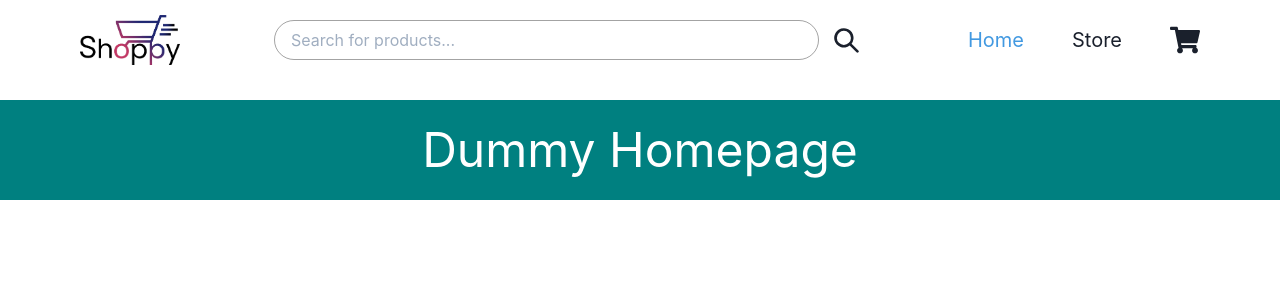
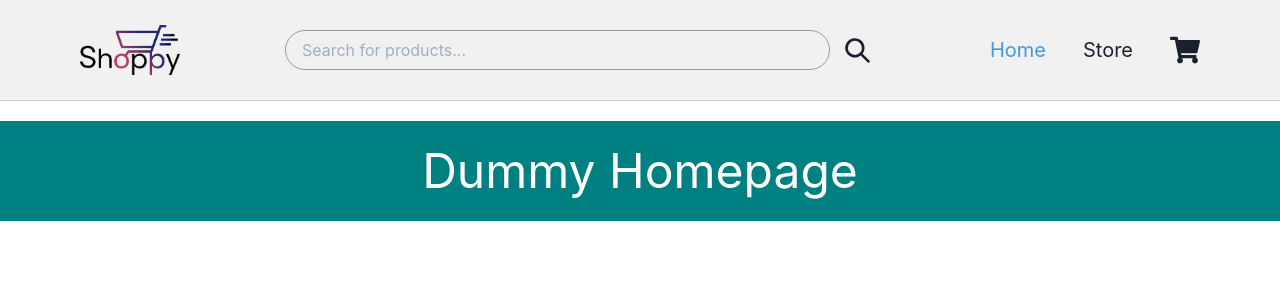
Before and after one commit to CodersCamp2021/team-lp-project-2, a React (Create React App) app: page / in a window 1280 px wide. Shown: the top 300 px of the page. Built offline with nearby package versions, Linux system fonts and the light colour scheme; no server answers.

Commit message:
fix backgeound in hamburger menu, added bg color to navbar

```diff
--- a/src/components/Navigation/MenuLinks.js
+++ b/src/components/Navigation/MenuLinks.js
@@ -1,5 +1,10 @@
 import React from 'react';
-import { Stack, Flex, Link as ChakraLink } from '@chakra-ui/react';
+import {
+  Stack,
+  Flex,
+  Link as ChakraLink,
+  StackDivider,
+} from '@chakra-ui/react';
 import { FaShoppingCart } from 'react-icons/fa';
 import { useMatch, Link as RouterLink } from 'react-router-dom';
 
@@ -25,9 +30,14 @@ const MenuLinks = ({ isMenuOpen }) => {
       textAlign="center"
       top="80px"
       left="0"
-      gap="40px"
+      gap="10px"
       pt={{ base: '40px', md: '0' }}
       pb={{ base: '40px', md: '0' }}
+      bg="#f1f1f1"
+      borderBottom={{ base: '1px solid #ccc', md: 'none' }}
+      divider={
+        <StackDivider borderColor="gray.300" w="80%" alignSelf="center" />
+      }
     >
       <ChakraLink
         as={RouterLink}
--- a/src/components/Navigation/Navbar.js
+++ b/src/components/Navigation/Navbar.js
@@ -17,9 +17,12 @@ const Navbar = () => {
       justify="space-between"
       gap="20px"
       px={{ base: '30px', md: '80px' }}
+      py="50px"
       width="100%"
       height="80px"
       mb={{ base: '100px', md: '5' }}
+      bg="#f1f1f1"
+      borderBottom="1px solid #ccc"
     >
       <Logo />
       <SearchBar isMenuOpen={isMenuOpen} />
```
